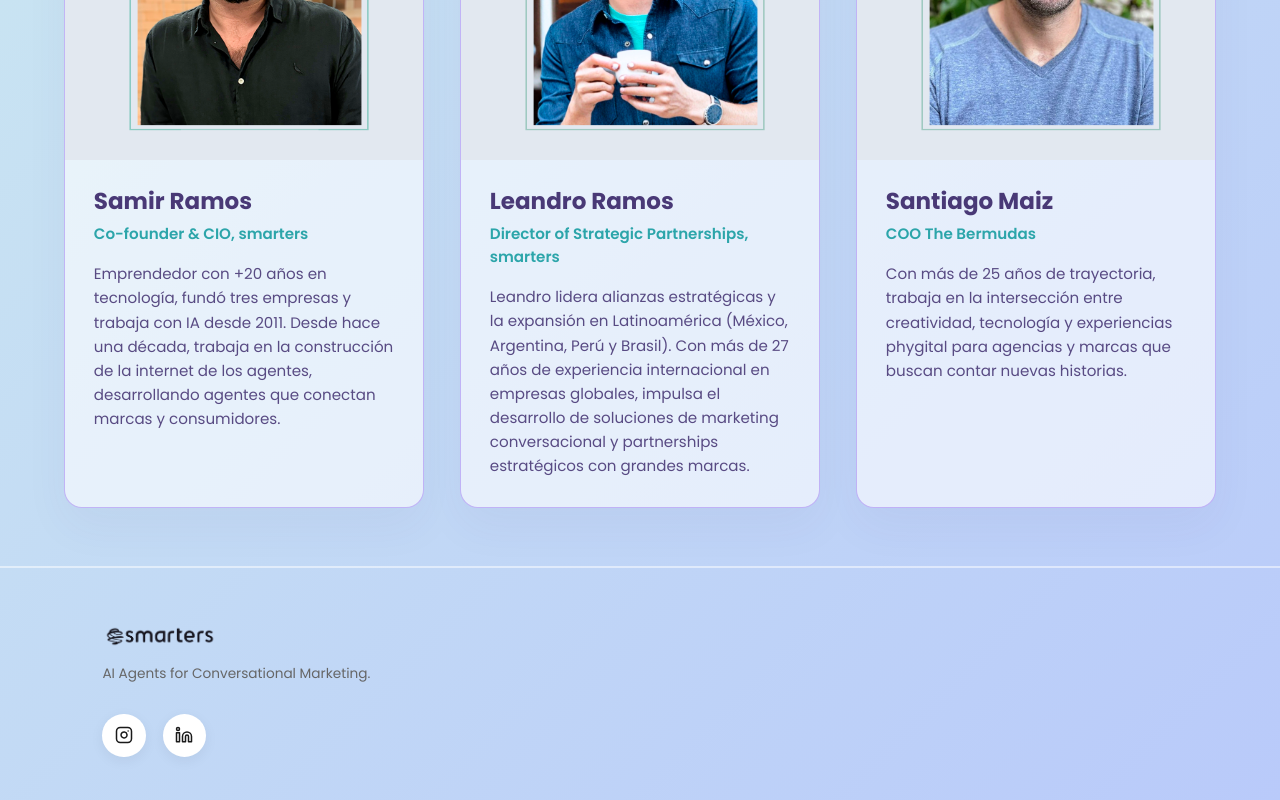
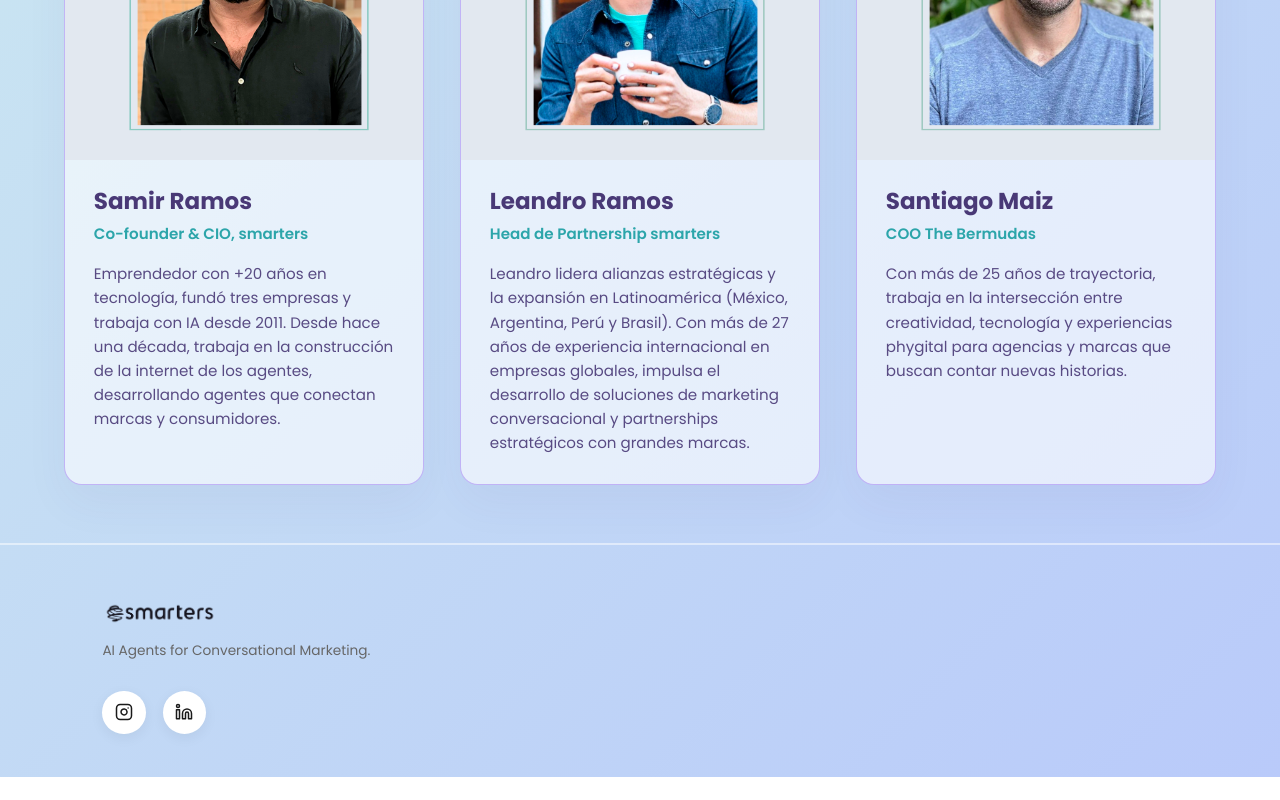
Before and after one commit to Gabrielfelix-27/smarters-MX, a React (Vite) app: page / in a window 1280 px wide. Shown: the part 1065-1865 px from the top of the page. After the commit the page ends 1842 px from the top, so only its background shows below. Built offline with nearby package versions, Linux system fonts and the light colour scheme.

Commit message:
fix: update Leandro Ramos title

```diff
--- a/src/components/SpeakersSection.jsx
+++ b/src/components/SpeakersSection.jsx
@@ -14,7 +14,7 @@ const SpeakersSection = () => {
     },
     {
       name: "Leandro Ramos",
-      title: "Director of Strategic Partnerships, smarters",
+      title: "Head de Partnership smarters",
       bio: "Leandro lidera alianzas estratégicas y la expansión en Latinoamérica (México, Argentina, Perú y Brasil). Con más de 27 años de experiencia internacional en empresas globales, impulsa el desarrollo de soluciones de marketing conversacional y partnerships estratégicos con grandes marcas.",
       image: leandroImg
     },
```
